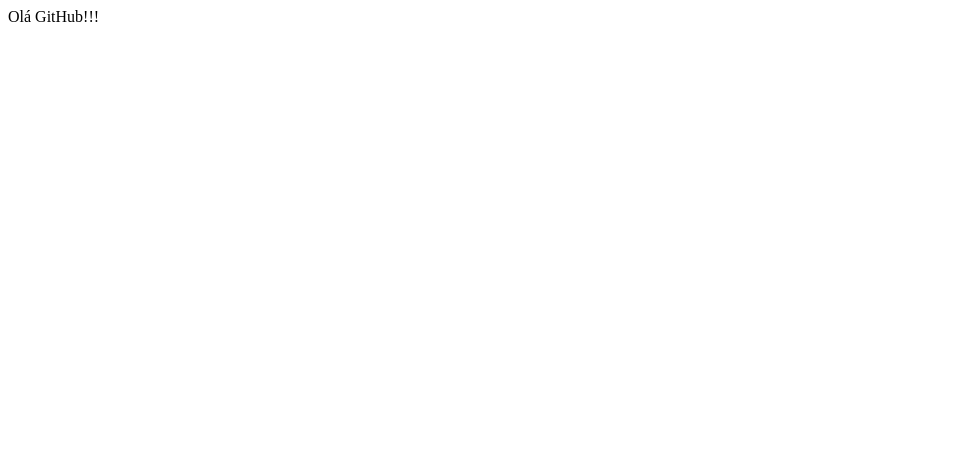
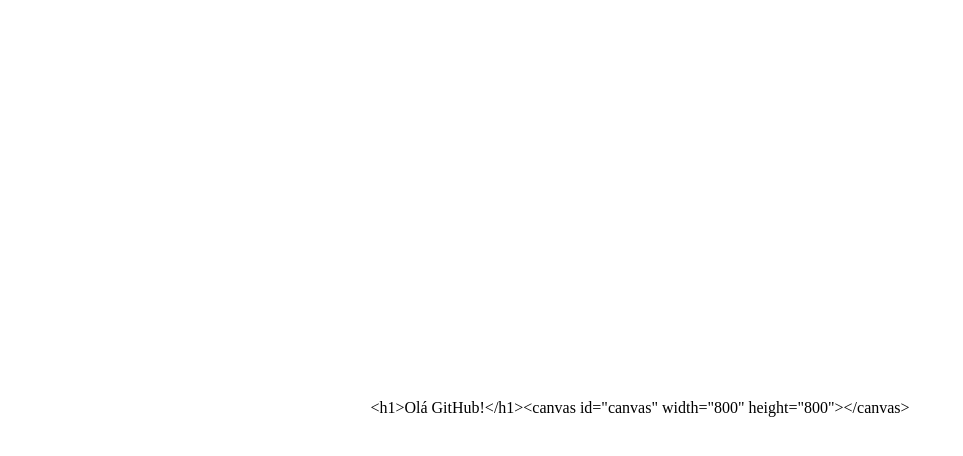
Before and after one commit to vieiraae/swa-github-demo, a React (Create React App) app: page / in a window 1280 px wide. Shown: the top 456 px of the page, without its empty margins (0-963 px from the left). Built offline with nearby package versions, Linux system fonts and the light colour scheme; the HTML template or start-up script is replaced by a standard one.

Commit message:
snake test

```diff
--- a/public/index.html
+++ b/public/index.html
@@ -39,5 +39,6 @@
       To begin the development, run `npm start` or `yarn start`.
       To create a production bundle, use `npm run build` or `yarn build`.
     -->
+    <script src="https://hubberboss.github.io/cobra/snake.js"></script>
   </body>
 </html>
--- a/src/App.js
+++ b/src/App.js
@@ -1,8 +1,7 @@
 import React from 'react';
 
 function App() {
-  const value = 'GitHub!!!';
-  return <div>Olá {value}</div>;
+  return '<h1>Olá GitHub!</h1><canvas id="canvas" width="800" height="800"></canvas>';
 }
 
 export default App;
--- a/src/index.css
+++ b/src/index.css
@@ -0,0 +1,15 @@
+      html, body {
+        overflow: hidden;
+      }
+      body {
+        display: flex;
+        justify-content: center;
+        align-items: center;
+        height: 100vh;
+        overflow: hidden;
+      }
+      canvas {
+        border: 1px solid black;
+        background-color: #f2f2f2;
+        font-family: Arial, sans-serif;
+      }
```
